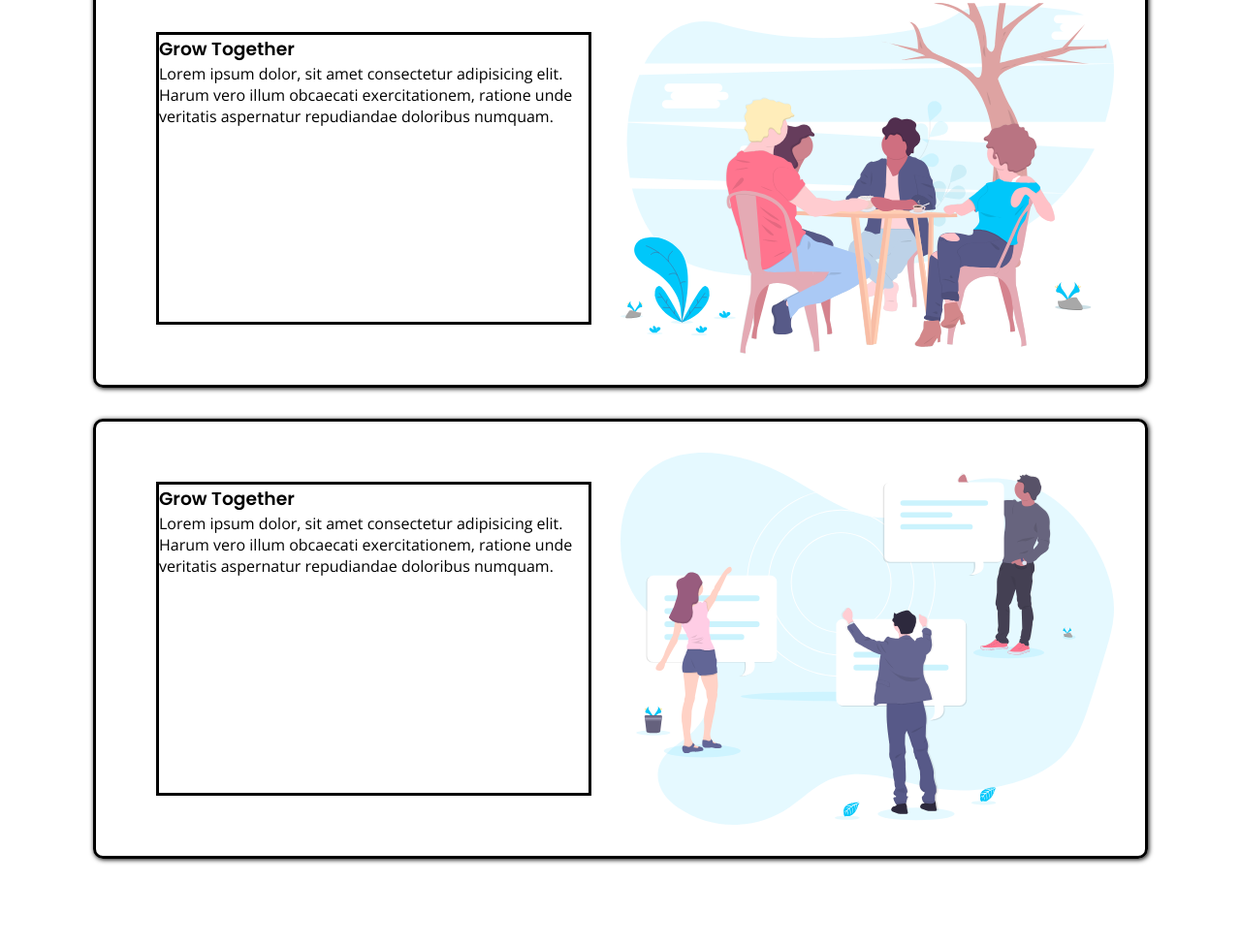
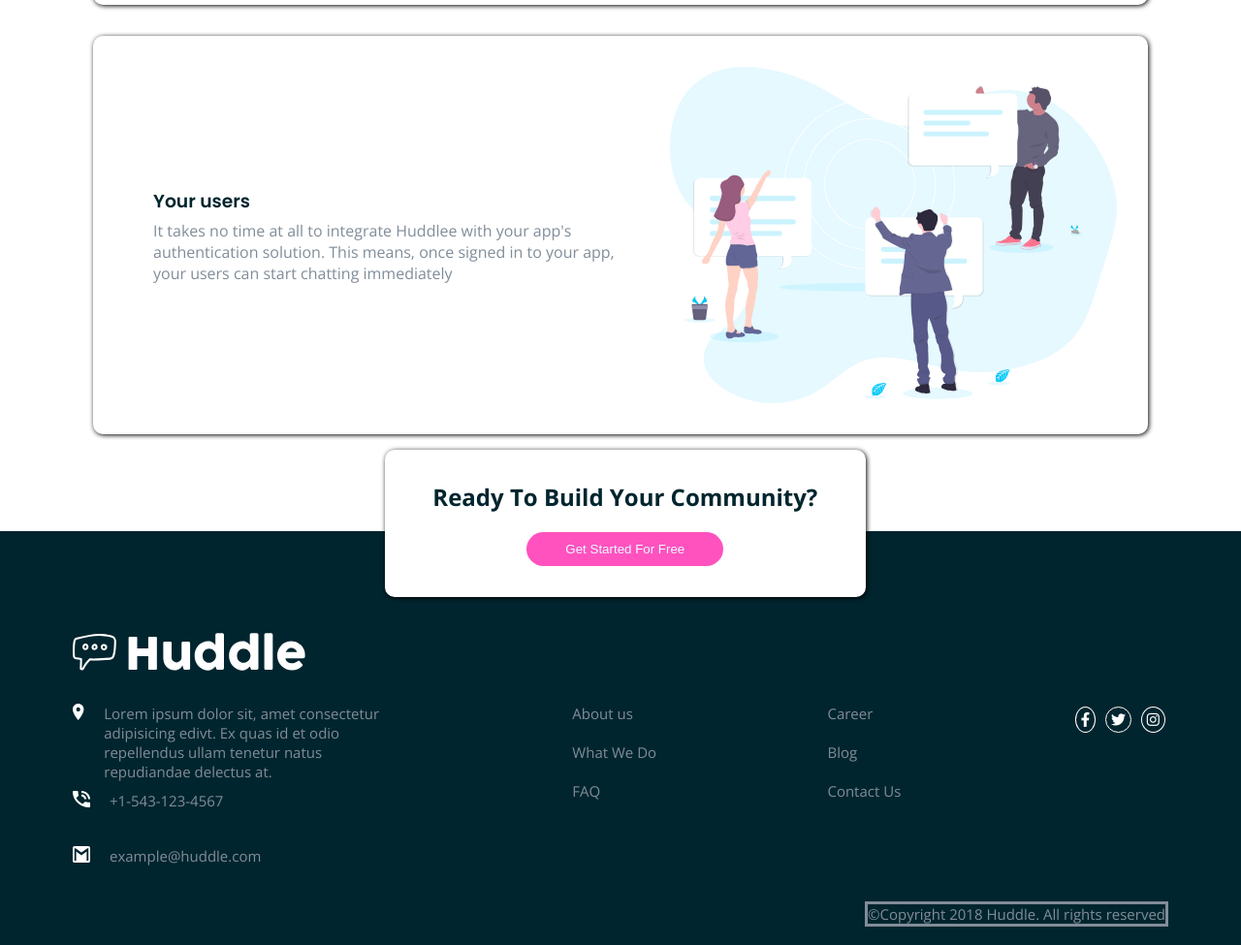
Before and after one commit to ogunkapc/huddle-landing-page-zuri-training, a plain HTML site: page index.html in a window 1280 px wide. Shown: the part 1581-2556 px from the top of the page at 97% size. Before the commit the page ends 2515 px from the top, so only its background shows below. Drawn offline with nearby package versions, Linux system fonts and the light colour scheme.

Commit message:
add footer

```diff
--- a/index.html
+++ b/index.html
@@ -5,7 +5,15 @@
     <meta http-equiv="X-UA-Compatible" content="IE=edge" />
     <meta name="viewport" content="width=device-width, initial-scale=1.0" />
     <title>Huddle</title>
+    <link rel="icon" href="images/favicon-32x32.png" type="image/x-icon" />
     <link rel="stylesheet" href="style.css" />
+    <link
+      rel="stylesheet"
+      href="https://cdnjs.cloudflare.com/ajax/libs/font-awesome/6.1.1/css/all.min.css"
+      integrity="sha512-KfkfwYDsLkIlwQp6LFnl8zNdLGxu9YAA1QvwINks4PhcElQSvqcyVLLD9aMhXd13uQjoXtEKNosOWaZqXgel0g=="
+      crossorigin="anonymous"
+      referrerpolicy="no-referrer"
+    />
   </head>
   <body>
     <header>
@@ -34,9 +42,9 @@
         <div class="intro">
           <h3>Grow Together</h3>
           <p>
-            Lorem ipsum dolor, sit amet consectetur adipisicing elit. Harum vero
-            illum obcaecati exercitationem, ratione unde veritatis aspernatur
-            repudiandae doloribus numquam.
+            Generate meaningful discussions with your audience and build a
+            strong, loyal community. Think of the insightful conversations you
+            miss out on with a feedback form.
           </p>
         </div>
         <img
@@ -45,26 +53,26 @@
         />
       </div>
       <div class="main-container">
-        <div class="intro">
-          <h3>Grow Together</h3>
-          <p>
-            Lorem ipsum dolor, sit amet consectetur adipisicing elit. Harum vero
-            illum obcaecati exercitationem, ratione unde veritatis aspernatur
-            repudiandae doloribus numquam.
-          </p>
-        </div>
         <img
           src="images/illustration-flowing-conversation.svg"
           alt="flowing illustration-flowing-conversation"
         />
+        <div class="intro">
+          <h3>Flowing Conversations</h3>
+          <p>
+            You wouldn't paginate a conversation in real life, so why do it
+            online? Our threads have just-in-time loading for a more natural
+            flow.
+          </p>
+        </div>
       </div>
       <div class="main-container">
         <div class="intro">
-          <h3>Grow Together</h3>
+          <h3>Your users</h3>
           <p>
-            Lorem ipsum dolor, sit amet consectetur adipisicing elit. Harum vero
-            illum obcaecati exercitationem, ratione unde veritatis aspernatur
-            repudiandae doloribus numquam.
+            It takes no time at all to integrate Huddlee with your app's
+            authentication solution. This means, once signed in to your app,
+            your users can start chatting immediately
           </p>
         </div>
         <img
@@ -72,7 +80,65 @@
           alt="illustration-your-users"
         />
       </div>
+      <div class="ready">
+        <h2>Ready To Build Your Community?</h2>
+        <a href="#"><button class="btn3">Get Started For Free</button></a>
+      </div>
     </main>
-    <footer></footer>
+    <footer>
+      <img src="images/logo-copy.svg" alt="logo" />
+      <div class="footer-container">
+        <div class="col col-1">
+          <div class="item">
+            <img src="images/icon-location.svg" alt="location" />
+            <p>
+              Lorem ipsum dolor sit, amet consectetur adipisicing edivt. Ex quas
+              id et odio repellendus ullam tenetur natus repudiandae delectus
+              at.
+            </p>
+          </div>
+          <div class="item">
+            <img src="images/icon-phone.svg" alt="phone number" />
+            <p>+1-543-123-4567</p>
+          </div>
+          <div class="item">
+            <img src="images/icon-email.svg" alt="email" />
+            <p>example@huddle.com</p>
+          </div>
+        </div>
+        <div class="col col-2">
+          <a href="#">
+            <li>About us</li>
+          </a>
+          <a href="#">
+            <li>What We Do</li>
+          </a>
+          <a href="#">
+            <li>FAQ</li>
+          </a>
+        </div>
+        <div class="col col-3">
+          <a href="a">
+            <li>Career</li>
+          </a>
+          <a href="a">
+            <li>Blog</li>
+          </a>
+          <a href="a">
+            <li>Contact Us</li>
+          </a>
+        </div>
+        <div class="col col-4">
+          <a href="#"><i class="fa-brands fa-facebook-f"></i></a>
+          <a href="#"
+            ><i class="fa-brands fa-twitter" aria-hidden="true"></i
+          ></a>
+          <a href="#"><i class="fa-brands fa-instagram"></i></a>
+        </div>
+      </div>
+      <div class="copyright">
+        <p>&copy;Copyright 2018 Huddle. All rights reserved</p>
+      </div>
+    </footer>
   </body>
 </html>
--- a/style.css
+++ b/style.css
@@ -19,9 +19,8 @@ body {
 }
 header {
   background: url(images/bg-hero-desktop.svg);
-  height: 100vh;
+  height: 100h;
   padding: 3em;
-  border: solid;
   margin-bottom: 5em;
 }
 .logo {
@@ -79,17 +78,101 @@ main {
   border-radius: 10px;
   margin: 1em 4em;
   display: flex;
+  justify-content: space-between;
+  align-items: center;
   padding: 2em;
   box-shadow: 1px 1px 5px;
-  border: solid;
 }
 .main-container .intro {
   margin: 30px;
-  border: solid;
+  width: 55%;
+  color: var(--GrayishBlue);
 }
 .main-container h3 {
   font-family: var(--poppins);
+  color: var(--VeryDarkCyan);
+  margin-bottom: 5px;
 }
 .main-container img {
-  width: 50%;
+  width: 45%;
 }
+.ready{
+  background-color: #fff;
+  border-radius: 10px;
+  padding: 2em 3em;
+  width: 400px;
+  box-shadow: 1px 1px 5px;
+  text-align: center;
+  margin-bottom: -100px;
+  margin-left: 30%;
+}
+.ready h2{
+  color: var(--VeryDarkCyan);
+  margin-bottom: 20px;
+}
+.btn3 {
+  background-color: var(--Pink);
+  color: var(--VeryPaleCyan);
+  border-radius: 20px;
+  padding: 10px 40px;
+  border: none;
+}
+.btn3:hover {
+  background-color: hsl(322, 100%, 82%);
+}
+footer {
+  background-color: var(--VeryDarkCyan);
+  color: var(--GrayishBlue);
+  font-size: 15px;
+  padding: 7em 5em 3em 5em;
+}
+footer img {
+  margin-bottom: 30px;
+}
+footer li {
+  list-style-type: none;
+}
+footer li:hover {
+  text-decoration: underline;
+}
+footer a {
+  text-decoration: none;
+  color: inherit;
+  cursor: pointer;
+}
+.footer-container {
+  display: flex;
+  justify-content: space-between;
+}
+.col-1 {
+  width: 30%;
+}
+.item {
+  display: flex;
+  padding-bottom: 10px;
+}
+.item img {
+  height: 17px;
+  width: 18px;
+}
+.item p {
+  margin-left: 20px;
+  height: fit-content;
+}
+.col li {
+  padding-bottom: 20px;
+}
+.copyright {
+  float: right;
+  border: solid;
+}
+.fa-brands {
+  padding: 5px;
+  margin: 3px;
+  border: 1px solid;
+  border-radius: 50%;
+  color: #fff;
+}
+.fa-brands:hover {
+  color: var(--Pink);
+}
```
Also changed, not shown: images/logo-copy.svg (added).
